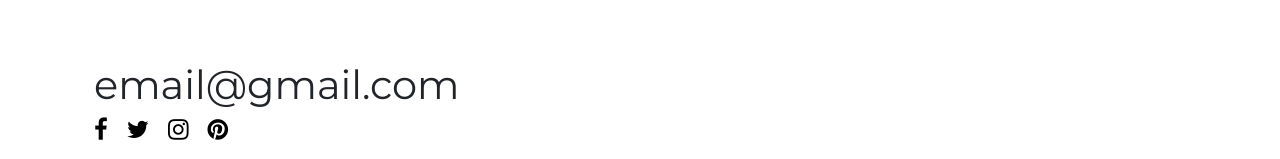
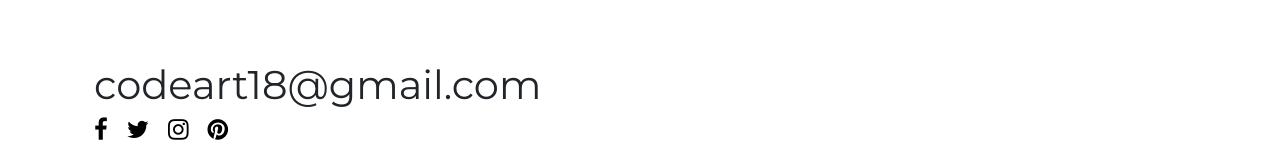
Before and after one commit to camshep01/portfolio, a plain HTML site: page index.html in a window 1280 px wide. Shown: the part 5549-5708 px from the top of the page. Drawn offline with nearby package versions, Linux system fonts and the light colour scheme; a web font is replaced by a local one.

Commit message:
updated email address

```diff
--- a/index.html
+++ b/index.html
@@ -274,7 +274,7 @@
       <div class="row">
         <div class="col m-0 p-4">
 
-          <h1>email@gmail.com</h1>
+          <h1>codeart18@gmail.com</h1>
             <a href="https://www.facebook.com/gelements" class="fa fa-facebook"></a>
             <a href="#" class="fa fa-twitter"></a>
             <a href="https://www.instagram.com/codeart_18/" class="fa fa-instagram"></a>
```
Also changed, not shown: about.html (+1 -1 lines).
